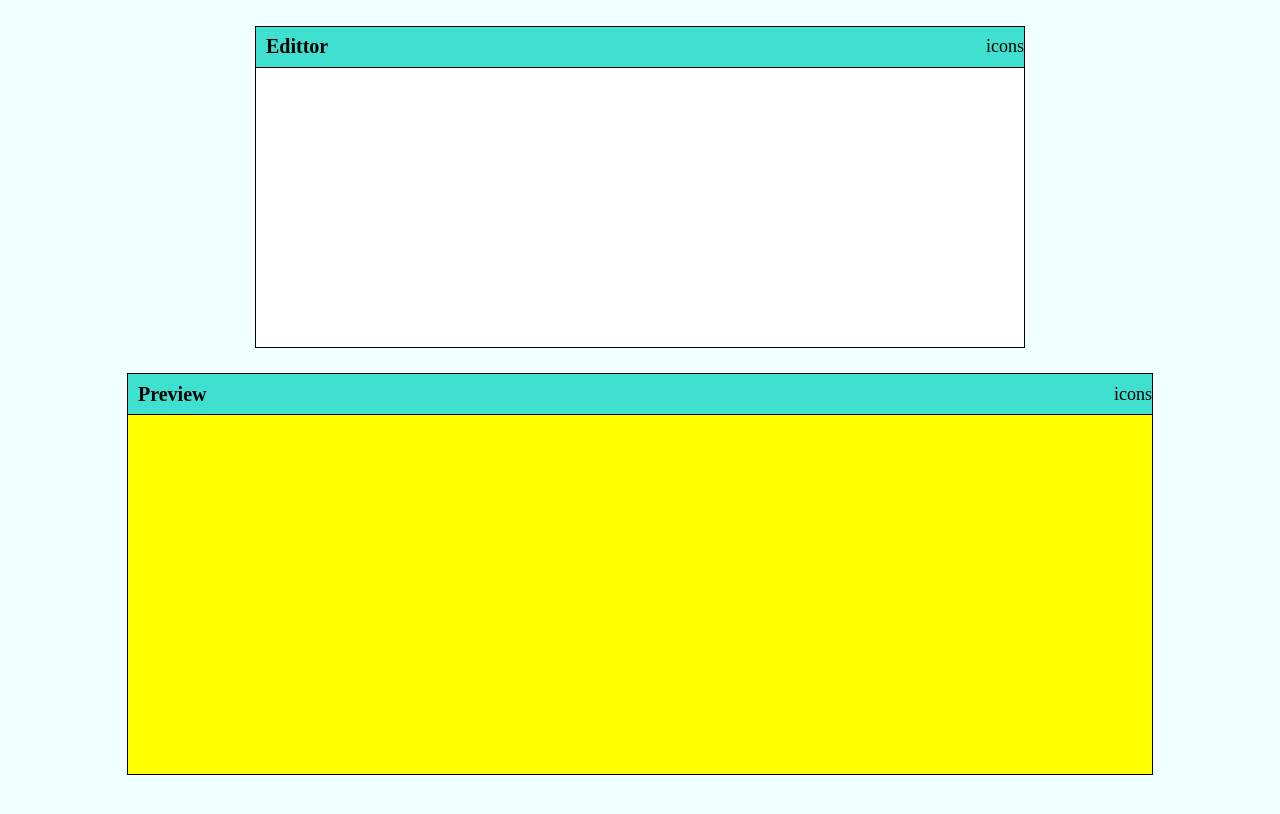
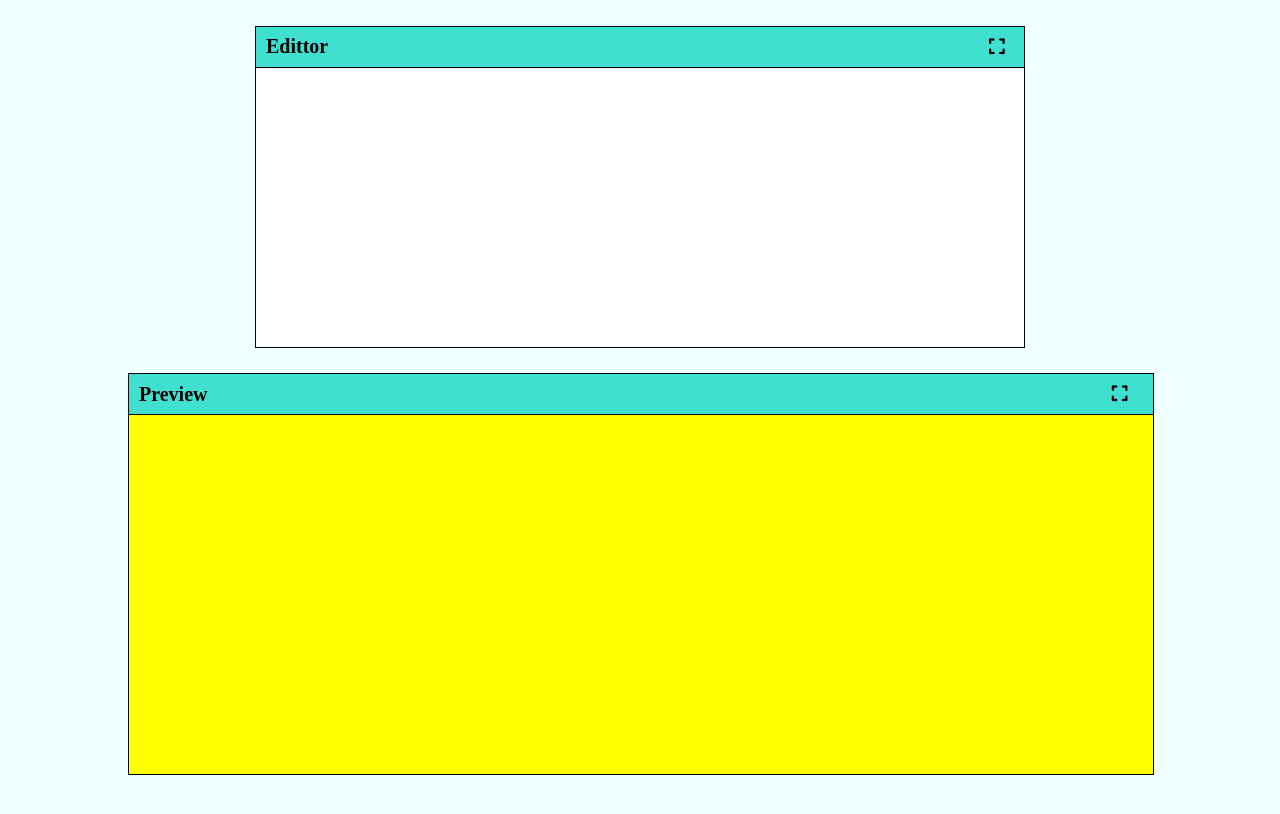
Before and after one commit to atul-mandavkar/markdown-previewer-new, a React (Create React App) app: page / in a window 1280 px wide. Shown: the top 814 px of the page. Built offline with nearby package versions, Linux system fonts and the light colour scheme.

Commit message:
Display style and features complited
Completed minimize and maximize screen setting.

```diff
--- a/public/index.html
+++ b/public/index.html
@@ -25,6 +25,11 @@
       Learn how to configure a non-root public URL by running `npm run build`.
     -->
     <title>React App</title>
+    <!-- For fontawesome icon -->
+    <meta name='viewport' content='width=device-width, initial-scale=1'>
+    <script src='https://kit.fontawesome.com/a076d05399.js' crossorigin='anonymous'></script>
+    <!-- For making website mobile friendly use meta tag with viewport and use max-device-width property -->
+    <meta name="viewport" content="width=device-width, initial-scale=1">
   </head>
   <body>
     <noscript>You need to enable JavaScript to run this app.</noscript>
--- a/src/App.js
+++ b/src/App.js
@@ -3,8 +3,46 @@ import EdittorContainer from "./components/EdittorContainer";
 import PreviewContainer from "./components/PreviewContainer";
 import BoardTaskbar from "./components/BoardTaskbar";
 import TaskbarChildren from "./components/TakbarChildren";
+import TaskbarIcons from "./components/TaskbarIcons";
 
 const App = () => {
+  const maximizeScreen1 = () => {
+    console.log("maximize1");
+    document.getElementsByClassName("maximize1")[0].style.display="none";
+    document.getElementsByClassName("minimize1")[0].style.display="inline";
+    let ele1 = document.getElementsByClassName("maximize1")[0].parentNode.parentNode.parentNode;
+    ele1.style.width="90vw";
+    ele1.style.height="100vh";
+  }
+  const minimizeScreen1 = () => {
+    console.log("minimize1");
+    document.getElementsByClassName("minimize1")[0].style.display="none";
+    document.getElementsByClassName("maximize1")[0].style.display="inline";
+    let ele1 = document.getElementsByClassName("minimize1")[0].parentNode.parentNode.parentNode;
+    ele1.style.width="60%";
+    ele1.style.height="40%";
+  }
+  const maximizeScreen2 = () => {
+    console.log("maximize2");
+    document.getElementsByClassName("maximize1")[1].style.display="none";
+    document.getElementsByClassName("minimize1")[1].style.display="inline";
+    let ele1 = document.getElementsByClassName("maximize1")[1].parentNode.parentNode.parentNode;
+    ele1.style.width="90vw";
+    ele1.style.height="100vh";
+    ele1.style.left="5vw";
+    document.getElementsByClassName("editContainer")[0].style.display="none";
+  }
+  const minimizeScreen2 = () => {
+    console.log("minimize2");
+    document.getElementsByClassName("minimize1")[1].style.display="none";
+    document.getElementsByClassName("maximize1")[1].style.display="inline";
+    let ele1 = document.getElementsByClassName("minimize1")[1].parentNode.parentNode.parentNode;
+    ele1.style.width="80%";
+    ele1.style.minHeight="50%";
+    ele1.style.left="10%";
+    document.getElementsByClassName("editContainer")[0].style.display="block";
+  }
+
   return (
     <Wrapper>
       <EdittorContainer>
@@ -13,7 +51,8 @@ const App = () => {
             <b>Edittor</b>
           </TaskbarChildren>
           <TaskbarChildren id="iconsContainerEdittor">
-            icons
+            <TaskbarIcons className="fas fa-compress minimize1" id="min1" onClick={minimizeScreen1}></TaskbarIcons>
+            <TaskbarIcons className="fas fa-expand maximize1" id="max1" onClick={maximizeScreen1}></TaskbarIcons>
           </TaskbarChildren>
         </BoardTaskbar>
       </EdittorContainer>
@@ -23,7 +62,8 @@ const App = () => {
             <b>Preview</b>
           </TaskbarChildren>
           <TaskbarChildren id="iconsContainerPreview">
-            icons
+            <TaskbarIcons className="fas fa-compress minimize1" id="min2" onClick={minimizeScreen2}></TaskbarIcons>
+            <TaskbarIcons className="fas fa-expand maximize1" id="max2" onClick={maximizeScreen2}></TaskbarIcons>
           </TaskbarChildren>
         </BoardTaskbar>
       </PreviewContainer>
--- a/src/components/EdittorContainer.css
+++ b/src/components/EdittorContainer.css
@@ -5,6 +5,7 @@
   margin-top: 2%;
   background-color: white;
   border: 1px solid;
+  display: block;
 }
 @media screen and (max-width:600px) {
   .editContainer{
--- a/src/components/PreviewContainer.css
+++ b/src/components/PreviewContainer.css
@@ -5,6 +5,9 @@
   border: 1px solid;
   margin: auto;
   margin-top: 2%;
+  display: block;
+  position: absolute;
+  left: 10%;
 }
 @media screen and (max-width:600px) {
   .previewContainer{
--- a/src/components/TaskbarChildren.css
+++ b/src/components/TaskbarChildren.css
@@ -1,6 +1,5 @@
 .taskbarChildren{
   width: 100%;
-
 }
 #headingEdittor, #headingPreview{
   display: flex;
@@ -10,7 +9,8 @@
 }
 #iconsContainerEdittor, #iconsContainerPreview{
   display: flex;
+  justify-content: right;
   align-items: center;
-  justify-content: flex-end;
+  margin-left: -5%;
   font-size: 18px;
 }
--- /dev/null
+++ b/src/components/TaskbarIcons.css
@@ -0,0 +1,12 @@
+.minimize1{
+  display: none;
+}
+.minimize1:hover{
+  color: whitesmoke;
+}
+.maximize1{
+  display: inline;
+}
+.maximize1:hover{
+  color: whitesmoke;
+}
--- /dev/null
+++ b/src/components/TaskbarIcons.js
@@ -0,0 +1,13 @@
+import "./TaskbarIcons.css";
+
+
+
+
+const TaskbarIcons = ({className, id, onClick}) => {
+  return <i className={className} id={id} onClick={onClick}></i>
+};
+
+
+
+
+export default TaskbarIcons;
```
